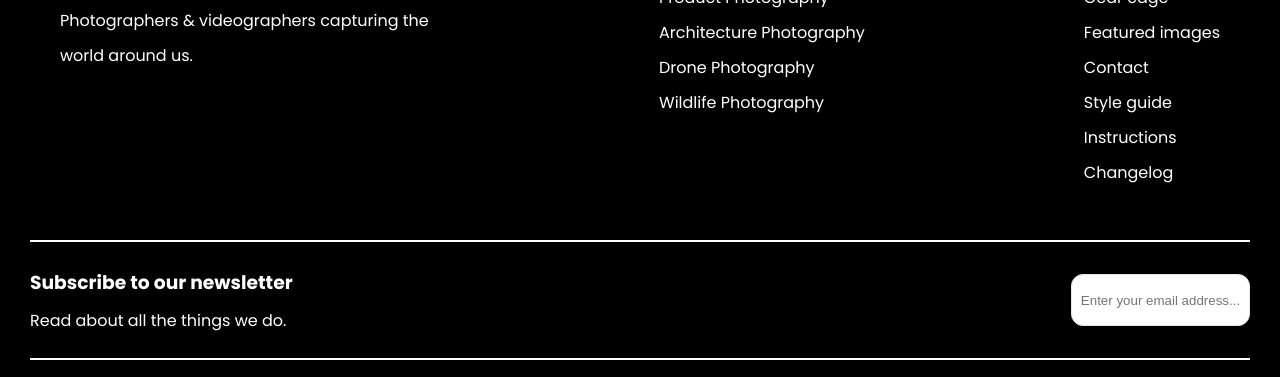
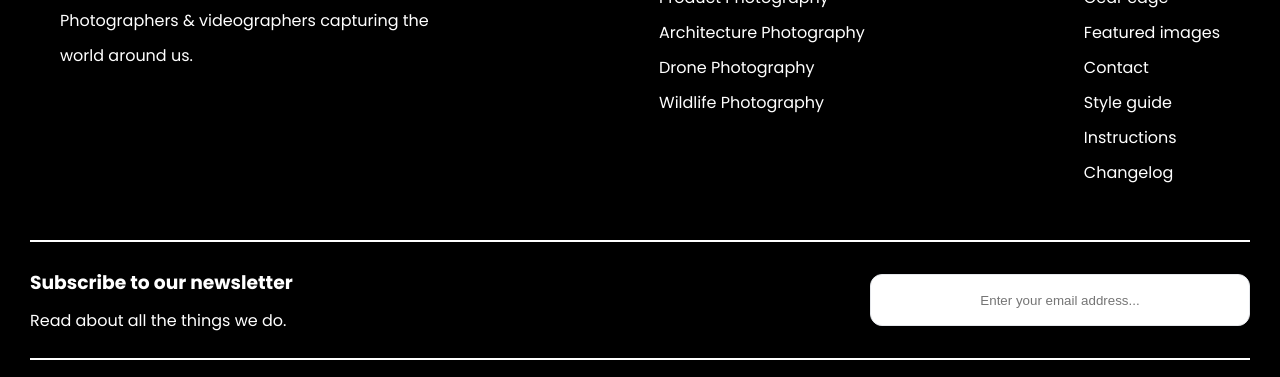
Before and after one commit to Migasstas/Aperture, a plain HTML site: page index.html in a window 1280 px wide. Shown: the part 5680-6057 px from the top of the page. Drawn offline with Linux system fonts and the light colour scheme.

Commit message:
17 03 2025 - 3

```diff
--- a/css/scss.scss
+++ b/css/scss.scss
@@ -738,3 +738,6 @@
   text-transform: uppercase;
   color: #c0c0c0;
 }
+.bottom_2 input{
+  width: 380px;
+}
```
Also changed, not shown: css/scss.css, 1 other file.
